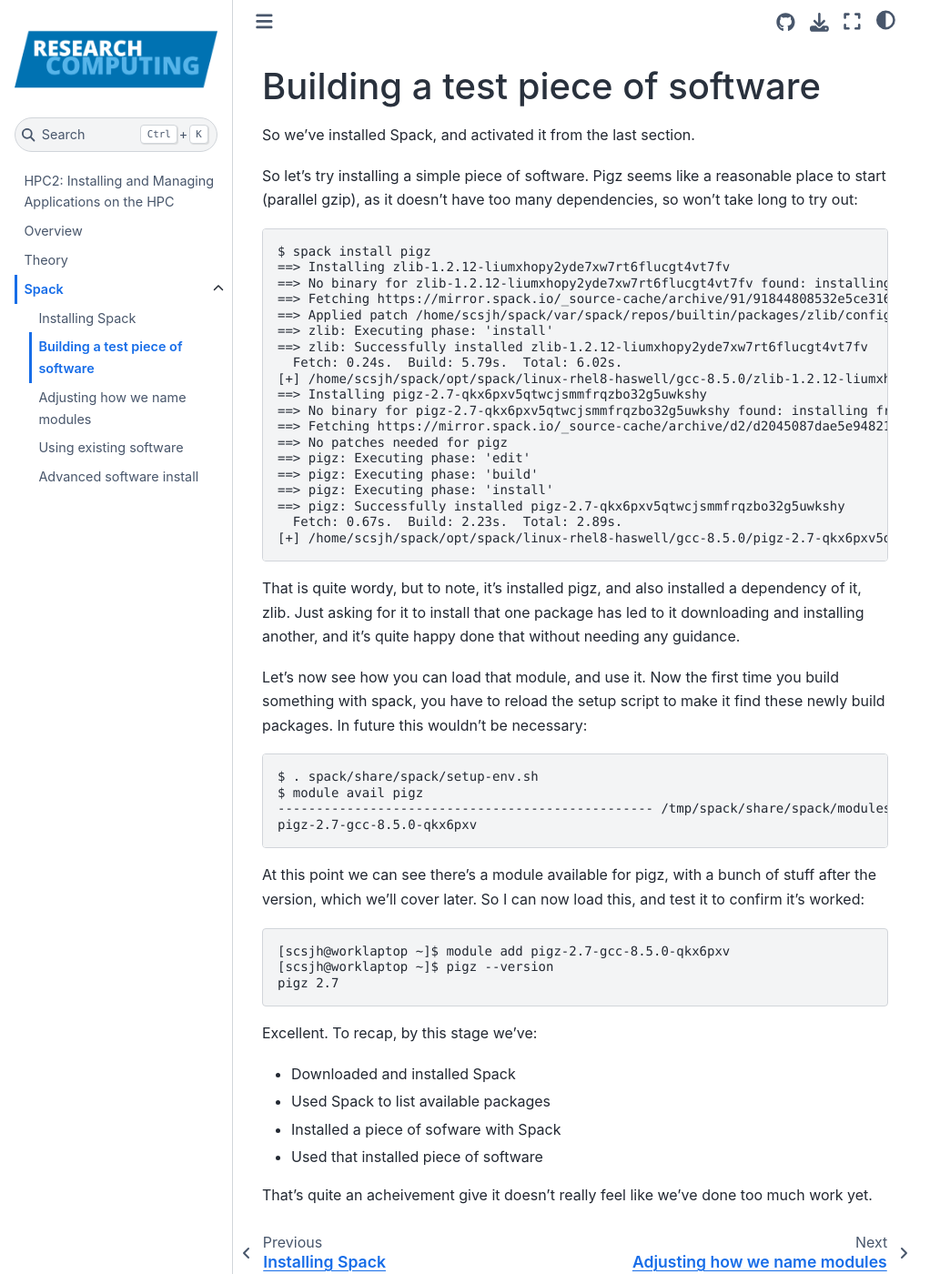
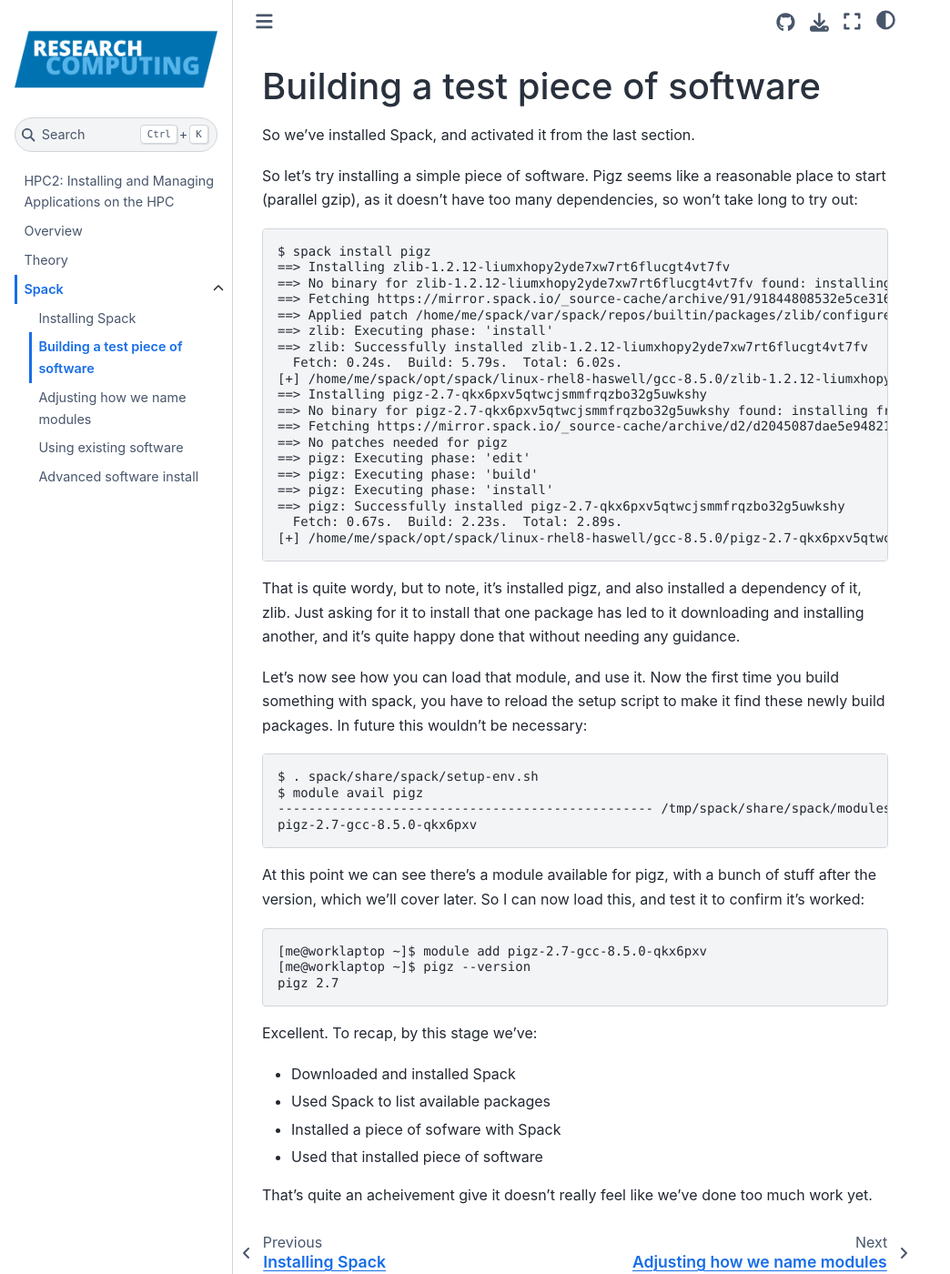
Before and after one commit to ARCTraining/hpc2-software, a Jupyter Book: the page built from book/course/spack/testinstall.md, in a window 1280 px wide and 1400 px high. Shown: the whole window at 91% size, without its empty margins (0-1044 px from the left). Built offline with Jupyter Book 1.0.4 settings and Sphinx 7.4.7 and the Sphinx Book theme 1.1.4, drawn with Linux system fonts in a browser that asks for light colours; pages that are not in the unit, such as notebooks, are missing from menus.

Commit message:
Purge scsjh from spack docs

````diff
--- a/book/course/spack/testinstall.md
+++ b/book/course/spack/testinstall.md
@@ -11,11 +11,11 @@ $ spack install pigz
 ==> Installing zlib-1.2.12-liumxhopy2yde7xw7rt6flucgt4vt7fv
 ==> No binary for zlib-1.2.12-liumxhopy2yde7xw7rt6flucgt4vt7fv found: installing from source
 ==> Fetching https://mirror.spack.io/_source-cache/archive/91/91844808532e5ce316b3c010929493c0244f3d37593afd6de04f71821d5136d9.tar.gz
-==> Applied patch /home/scsjh/spack/var/spack/repos/builtin/packages/zlib/configure-cc.patch
+==> Applied patch /home/me/spack/var/spack/repos/builtin/packages/zlib/configure-cc.patch
 ==> zlib: Executing phase: 'install'
 ==> zlib: Successfully installed zlib-1.2.12-liumxhopy2yde7xw7rt6flucgt4vt7fv
   Fetch: 0.24s.  Build: 5.79s.  Total: 6.02s.
-[+] /home/scsjh/spack/opt/spack/linux-rhel8-haswell/gcc-8.5.0/zlib-1.2.12-liumxhopy2yde7xw7rt6flucgt4vt7fv
+[+] /home/me/spack/opt/spack/linux-rhel8-haswell/gcc-8.5.0/zlib-1.2.12-liumxhopy2yde7xw7rt6flucgt4vt7fv
 ==> Installing pigz-2.7-qkx6pxv5qtwcjsmmfrqzbo32g5uwkshy
 ==> No binary for pigz-2.7-qkx6pxv5qtwcjsmmfrqzbo32g5uwkshy found: installing from source
 ==> Fetching https://mirror.spack.io/_source-cache/archive/d2/d2045087dae5e9482158f1f1c0f21c7d3de6f7cdc7cc5848bdabda544e69aa58.tar.gz
@@ -25,7 +25,7 @@ $ spack install pigz
 ==> pigz: Executing phase: 'install'
 ==> pigz: Successfully installed pigz-2.7-qkx6pxv5qtwcjsmmfrqzbo32g5uwkshy
   Fetch: 0.67s.  Build: 2.23s.  Total: 2.89s.
-[+] /home/scsjh/spack/opt/spack/linux-rhel8-haswell/gcc-8.5.0/pigz-2.7-qkx6pxv5qtwcjsmmfrqzbo32g5uwkshy
+[+] /home/me/spack/opt/spack/linux-rhel8-haswell/gcc-8.5.0/pigz-2.7-qkx6pxv5qtwcjsmmfrqzbo32g5uwkshy
 ```
 
 That is quite wordy, but to note, it's installed pigz, and also installed a
@@ -49,8 +49,8 @@ stuff after the version, which we'll cover later.  So I can now load this, and
 test it to confirm it's worked:
 
 ```
-[scsjh@worklaptop ~]$ module add pigz-2.7-gcc-8.5.0-qkx6pxv
-[scsjh@worklaptop ~]$ pigz --version
+[me@worklaptop ~]$ module add pigz-2.7-gcc-8.5.0-qkx6pxv
+[me@worklaptop ~]$ pigz --version
 pigz 2.7
 ```
 
````
Also changed, not shown: book/course/spack/existing.md (+5 -5 lines), book/course/spack/modules.md (+3 -3 lines).
